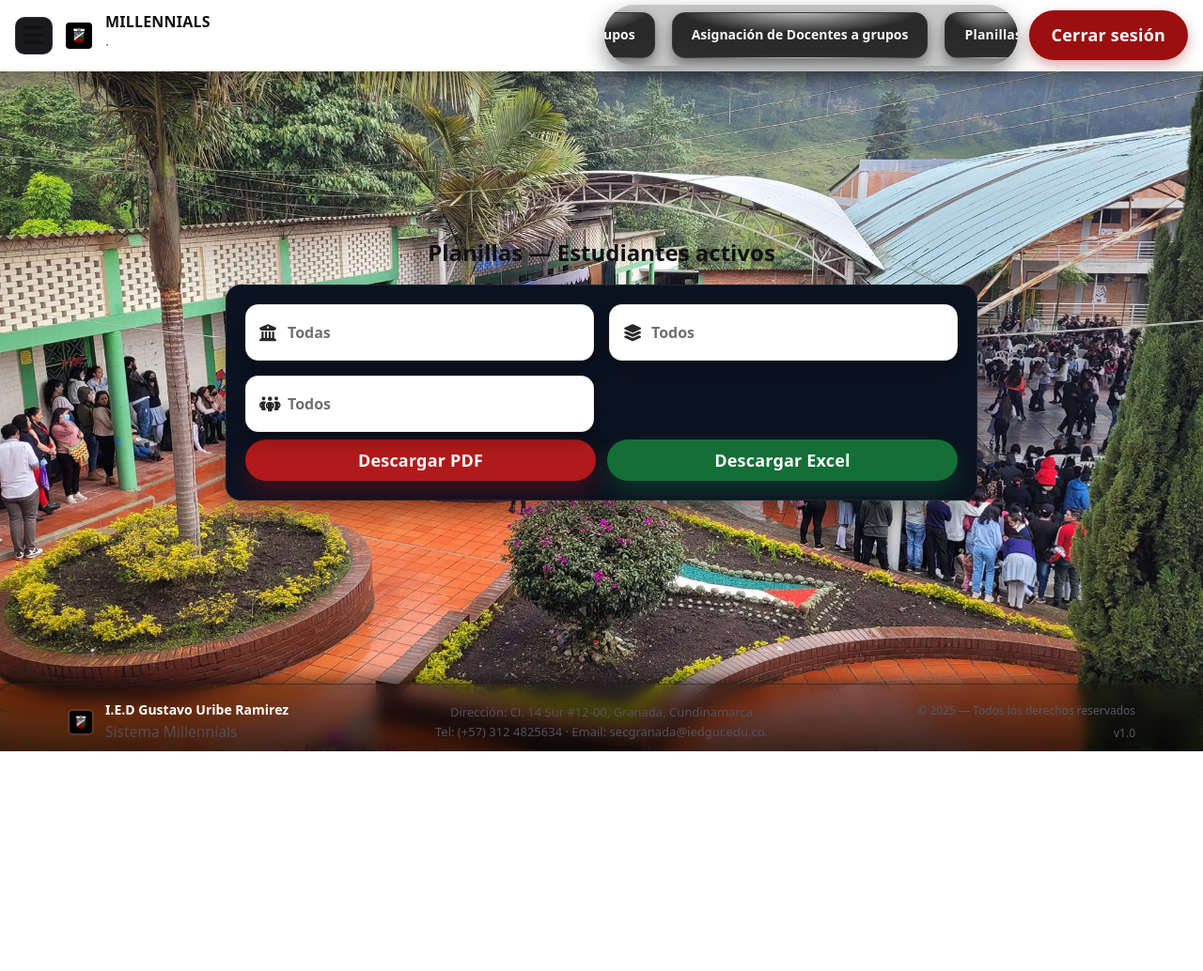
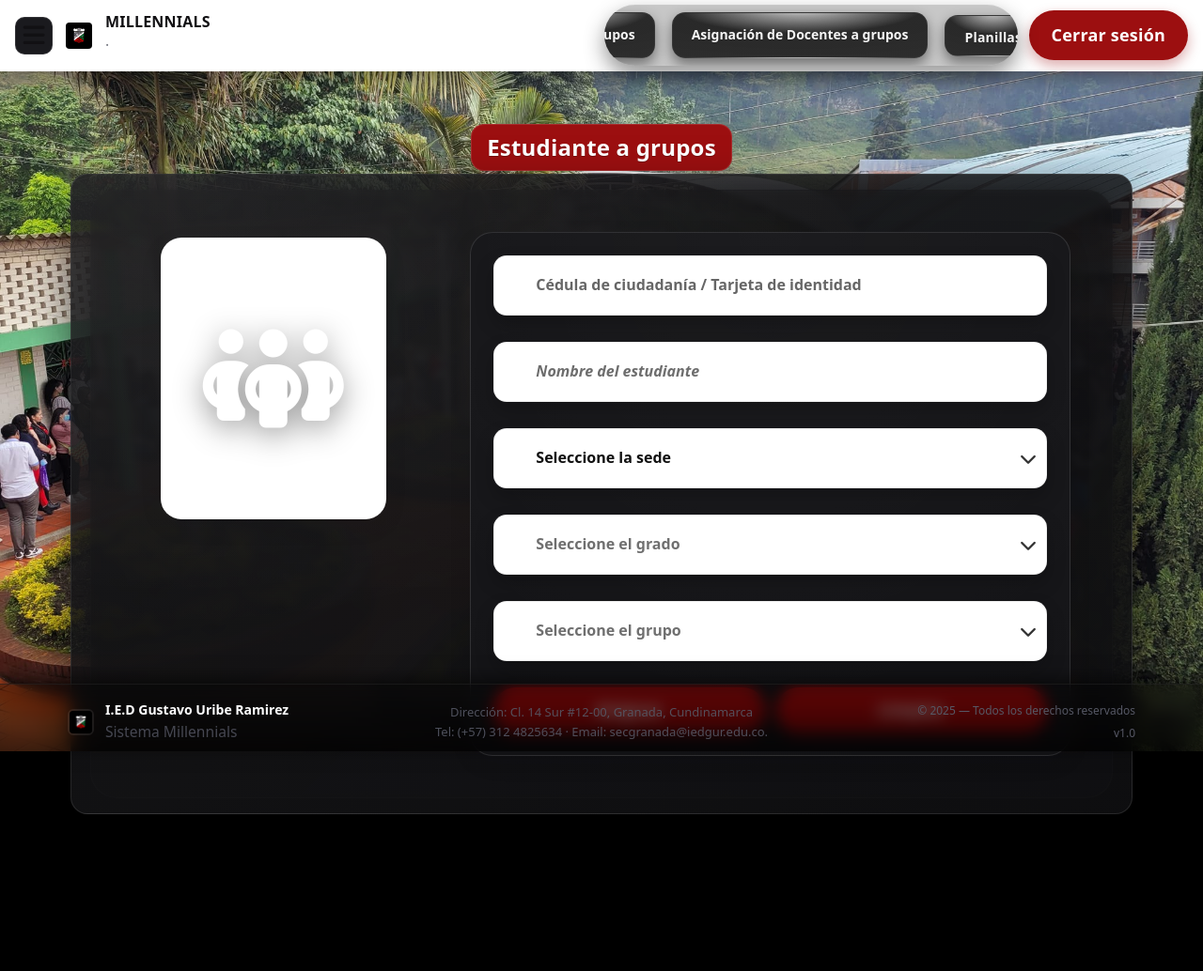
Before and after one commit to CarrKev1545/Milenials, a Django app: template core/templates/core/rector/estudiantes_a_grupos.html in a window 1280 px wide. Shown: the whole page at 94% size. Before the commit the page ends 800 px from the top, so only its background shows below. Run offline with Django 5.2, Linux system fonts and the light colour scheme; the template is opened without the code that fills it, so the values that code supplies are empty.

Commit message:
Correcion 1

```diff
--- a/core/templates/core/rector/estudiantes_a_grupos.html
+++ b/core/templates/core/rector/estudiantes_a_grupos.html
@@ -1,267 +1,357 @@
 {% extends "core/base_dashboard.html" %}
 {% load static %}
 
-{% block title %}Planillas — Estudiantes activos{% endblock %}
+{% block title %}Estudiante a grupos{% endblock %}
 
 {% block extra_css %}
 <style>
-  /* Escala consistente con 'registro_estudiantes' */
-  :root { font-size:16px; }
-  @media (max-width:75em){ :root{ font-size:15px; } }
-  @media (max-width:62em){ :root{ font-size:14px; } }
-  @media (max-width:48em){ :root{ font-size:13px; } }
-  @media (max-width:36em){ :root{ font-size:12px; } }
+  /* Escala base rem (fluida) */
+  :root { font-size: 16px; }
+  @media (max-width: 75em){ :root { font-size: 15px; } }
+  @media (max-width: 62em){ :root { font-size: 14px; } }
+  @media (max-width: 48em){ :root { font-size: 13px; } }
+  @media (max-width: 36em){ :root { font-size: 12px; } }
 
-  /* Contenedor y título */
-  .pl      { width:100%; max-width:52rem; margin:0 auto; padding:1rem; }
-  .pl-title{ text-align:center; font-weight:800; font-size:1.5rem; margin-bottom:1.25rem; }
+  /* Layout general (reutiliza el patrón del módulo rector) */
+  .re{ width:100%; max-width:70rem; margin:0 auto; padding:1rem; }
+  .re-title{ text-align:center; font-weight:800; font-size:1.5rem; margin-bottom:1.25rem; }
 
-  /* Tarjeta centrada */
-  .pl-card{
-    background:#0b1220; border-radius:1rem; color:#e5ecf6;
-    padding:1.25rem; border:1px solid rgba(255,255,255,.08);
+  .re-wrap{ display:grid; grid-template-columns:1fr 2fr; gap:1.25rem; align-items:start; }
+  @media (max-width:56.25em){ .re-wrap{ grid-template-columns:1fr; } }
+
+  /* Avatar */
+  .re-left{ display:flex; justify-content:center; }
+  .re-avatar{
+    width:6.25rem; height:6.25rem; border-radius:50%;
+    display:grid; place-items:center; background:#0c0c0c;
+    box-shadow:0 .75rem 1.5rem rgba(0,0,0,.35), inset 0 -.5rem 1rem rgba(0,0,0,.2);
+  }
+  .re-avatar i{ font-size:3rem; color:#fff; filter:drop-shadow(0 .5rem 1rem rgba(0,0,0,.4)); }
+
+  /* Card derecha */
+  .re-right{
+    background:#0b1220; color:#e5ecf6;
+    border-radius:1rem; padding:1.25rem;
+    border:1px solid rgba(255,255,255,.08);
     box-shadow:0 .75rem 1.5rem rgba(0,0,0,.35);
-    margin:0 auto;
   }
 
-  /* Formulario (inputs tipo “registro”) */
-  .pl-form{ display:grid; gap:1rem; grid-template-columns:1fr; }
-  @media (min-width:56.25em){ .pl-form{ grid-template-columns:repeat(2,1fr); } }
+  /* Formulario */
+  .re-form{ display:grid; grid-template-columns:1fr; gap:1rem; }
+  @media (min-width:56.25em){
+    .re-form{ grid-template-columns:repeat(2,1fr); }
+    .re-field--span-2{ grid-column:1/-1; }
+  }
 
-  .pl-field{
+  .re-field{
     position:relative; display:flex; align-items:center;
-    height:3.75rem; border-radius:.875rem;
-    background:#fff; border:1px solid rgba(0,0,0,.08);
+    height:4rem; border-radius:.875rem; background:#fff; color:#111;
+    border:1px solid rgba(0,0,0,.06);
     box-shadow:0 .625rem 1.25rem rgba(0,0,0,.22);
     padding:0 .875rem 0 2.75rem;
   }
-  .pl-ico{
+  .re-ico{
     position:absolute; left:.875rem; top:50%; transform:translateY(-50%);
     color:#111; opacity:.9;
   }
-  .pl-field select{
-    width:100%; border:none; outline:none; background:transparent;
-    font-weight:700; color:#111; font-size:1rem; appearance:none;
+  .re-caret{
+    position:absolute; right:.625rem; top:50%; transform:translateY(-50%);
+    color:#111; opacity:.85; pointer-events:none;
   }
-  .pl-field select:disabled{ opacity:.6; }
 
-  /* Botones */
-  .pl-actions{ display:grid; gap:.75rem; grid-template-columns:1fr; margin-top:.5rem; }
-  @media (min-width:33.75em){ .pl-actions{ grid-template-columns:repeat(2,1fr); } }
-  .pl-actions .btn{
-    height:2.75rem; border-radius:999rem; border:none; cursor:pointer;
-    font-weight:800; color:#fff; transition:.15s transform ease, .15s box-shadow ease;
+  .re-field select,
+  .re-field input{
+    appearance:none; width:100%; border:none; outline:none; background:transparent;
+    color:#111; font-weight:700; font-size:1rem;
   }
-  .btn-pdf{ background:#b11a1a; box-shadow:0 .75rem 1.5rem rgba(156,15,16,.35); }
-  .btn-xls{ background:#136f36; box-shadow:0 .75rem 1.5rem rgba(19,111,54,.35); }
-  .pl-actions .btn:hover{ transform:translateY(-.125rem); box-shadow:0 1rem 2rem rgba(0,0,0,.45); }
+  .re-field input::placeholder{ color:#666; font-weight:600; }
+
+  /* Estados dependientes */
+  .is-disabled{ opacity:.6; cursor:not-allowed; }
+
+  /* Acciones */
+  .re-actions{
+    display:grid; gap:.75rem; grid-template-columns:1fr; margin-top:1rem;
+  }
+  @media (min-width:33.75em){ .re-actions{ grid-template-columns:repeat(2,1fr); } }
+  .btn{
+    height:2.75rem; border:none; border-radius:999rem; cursor:pointer; font-weight:800; color:#fff;
+    background:var(--accent,#c62828);
+    box-shadow:0 .75rem 1.5rem rgba(156,15,16,.35);
+    transition:.15s transform ease, .15s box-shadow ease;
+  }
+  .btn:hover{ transform:translateY(-.125rem); box-shadow:0 1rem 2rem rgba(156,15,16,.45); }
+
+  /* Mensajes (compatibles con las clases que ya usas en el módulo) */
+  .re-msg{ margin:.5rem 0; padding:.6rem .9rem; border-radius:.8rem; font-weight:700; }
+  .re-msg--ok{ background:#065f46; color:#d1fae5; }
+  .re-msg--err{ background:#7f1d1d; color:#fee2e2; }
+
+  /* Toast mínimo reutilizable */
+  .toast{
+    position:fixed; right:1rem; bottom:1rem; z-index:1000;
+    background:#111827; color:#fff; padding:.625rem .75rem; border-radius:.625rem;
+    box-shadow:0 .5rem 1.5rem rgba(0,0,0,.25); max-width:60ch;
+    opacity:1; transition:opacity .18s ease;
+  }
+  .toast.hidden{ opacity:0; pointer-events:none; }
+
+  /* Detalles solicitados */
+  #eg-nombre[readonly]{ font-style:italic; opacity:.95; }
 </style>
 {% endblock %}
 
 {% block content %}
-<section class="pl" aria-labelledby="titulo-pl">
-  <h1 id="titulo-pl" class="pl-title">Planillas — Estudiantes activos</h1>
+<section class="re" aria-labelledby="titulo-eg">
+  <h1 id="titulo-eg" class="re-title">Estudiante a grupos</h1>
 
-  <!-- Tarjeta centrada -->
-  <div class="pl-card">
-    <form class="pl-form" onsubmit="return false;" autocomplete="off">
-      <!-- Sede -->
-      <label class="pl-field" for="pl-sede">
-        <span class="pl-ico"><i class="fa-solid fa-building-columns"></i></span>
-        <select id="pl-sede">
-          <option value="">Todas</option>
-        </select>
-      </label>
+  <div class="re-wrap">
+    <!-- Columna izquierda: avatar -->
+    <aside class="re-left" aria-label="Ilustración estudiantes">
+      <div class="re-avatar" aria-hidden="true">
+        <i class="fa-solid fa-people-group"></i>
+      </div>
+    </aside>
 
-      <!-- Grado -->
-      <label class="pl-field" for="pl-grado">
-        <span class="pl-ico"><i class="fa-solid fa-layer-group"></i></span>
-        <select id="pl-grado" disabled>
-          <option value="">Todos</option>
-        </select>
-      </label>
+    <!-- Columna derecha: formulario -->
+    <div class="re-right">
 
-      <!-- Grupo -->
-      <label class="pl-field" for="pl-grupo">
-        <span class="pl-ico"><i class="fa-solid fa-people-group"></i></span>
-        <select id="pl-grupo" disabled>
-          <option value="">Todos</option>
-        </select>
-      </label>
-    </form>
+      {% if messages %}
+        {% for m in messages %}
+          <div class="re-msg {% if m.tags == 'success' %}re-msg--ok{% else %}re-msg--err{% endif %}">
+            {{ m }}
+          </div>
+        {% endfor %}
+      {% endif %}
 
-    <div class="pl-actions">
-      <button type="button" id="btn-pdf" class="btn btn-pdf">Descargar PDF</button>
-      <button type="button" id="btn-xls" class="btn btn-xls">Descargar Excel</button>
+      <div class="re-card">
+        <form class="re-form" id="eg-form" method="post" autocomplete="off" novalidate>
+          {% csrf_token %}
+
+          <!-- Documento -->
+          <label class="re-field" for="eg-doc">
+            <span class="re-ico" aria-hidden="true"><i class="fa-solid fa-id-card"></i></span>
+            <input id="eg-doc" name="documento" type="text" inputmode="numeric" pattern="[0-9]{4,30}"
+                   placeholder="Cédula de ciudadanía / Tarjeta de identidad"
+                   aria-label="Documento del estudiante" required>
+          </label>
+
+          <!-- Nombre (solo lectura) -->
+          <label class="re-field" for="eg-nombre">
+            <span class="re-ico" aria-hidden="true"><i class="fa-solid fa-user"></i></span>
+            <input id="eg-nombre" name="nombre_estudiante" type="text"
+                   placeholder="Nombre del estudiante" aria-label="Nombre del estudiante"
+                   readonly>
+          </label>
+
+          <!-- Sede -->
+          <label class="re-field" for="eg-sede">
+            <span class="re-ico" aria-hidden="true"><i class="fa-solid fa-building"></i></span>
+            <select id="eg-sede" name="sede_id" required aria-label="Seleccione la sede">
+              <option value="">Seleccione la sede</option>
+              {% for s in sedes %}
+                <option value="{{ s.id }}">{{ s.nombre }}</option>
+              {% endfor %}
+            </select>
+            <span class="re-caret" aria-hidden="true"><i class="fa-solid fa-chevron-down"></i></span>
+          </label>
+
+          <!-- Grado (se activa al elegir sede) -->
+          <label class="re-field" for="eg-grado">
+            <span class="re-ico" aria-hidden="true"><i class="fa-solid fa-graduation-cap"></i></span>
+            <select id="eg-grado" name="grado_id" required aria-label="Seleccione el grado" disabled>
+              <option value="">Seleccione el grado</option>
+            </select>
+            <span class="re-caret" aria-hidden="true"><i class="fa-solid fa-chevron-down"></i></span>
+          </label>
+
+          <!-- Grupo (se activa al elegir grado) -->
+          <label class="re-field" for="eg-grupo">
+            <span class="re-ico" aria-hidden="true"><i class="fa-solid fa-users-rectangle"></i></span>
+            <select id="eg-grupo" name="grupo_id" required aria-label="Seleccione el grupo" disabled>
+              <option value="">Seleccione el grupo</option>
+            </select>
+            <span class="re-caret" aria-hidden="true"><i class="fa-solid fa-chevron-down"></i></span>
+          </label>
+        </form>
+
+        <!-- Acciones -->
+        <div class="re-actions">
+          <button type="submit" form="eg-form" class="btn btn--danger">Asignar</button>
+          <button type="reset"  form="eg-form" class="btn btn--danger">Limpiar</button>
+        </div>
+      </div>
     </div>
   </div>
 </section>
+
+<!-- Toast -->
+<div id="toast" class="toast hidden" role="status" aria-live="polite"></div>
 {% endblock %}
 
 {% block extra_js %}
-{# ——— Lógica intacta ——— #}
-{% url 'api_sedes' as api_sedes_url %}
-{% url 'api_grados_por_sede' as api_grados_url %}
-{% url 'api_grupos_por_sede_grado' as api_grupos_url %}
-{% url 'planillas_export_pdf' as export_pdf_url %}
-{% url 'planillas_export_excel' as export_xls_url %}
+<script>
+(function(){
+  const $ = (s) => document.querySelector(s);
 
-<script>
-(() => {
-  // ---- Elementos (IDs se conservan) ----
-  const selSede  = document.getElementById('pl-sede');
-  const selGrado = document.getElementById('pl-grado');
-  const selGrupo = document.getElementById('pl-grupo');
-  const btnPDF   = document.getElementById('btn-pdf');
-  const btnXLS   = document.getElementById('btn-xls');
+  const form     = $('#eg-form');
+  const csrfInp  = form.querySelector('input[name=csrfmiddlewaretoken]');
+  const docInp   = $('#eg-doc');
+  const nameInp  = $('#eg-nombre');
+  const sedeSel  = $('#eg-sede');
+  const gradoSel = $('#eg-grado');
+  const grupoSel = $('#eg-grupo');
 
-  // ---- Endpoints inyectados desde Django ----
-  const URL_SEDES  = "{{ api_sedes_url|escapejs }}";
-  const URL_GRADOS = "{{ api_grados_url|escapejs }}";
-  const URL_GRUPOS = "{{ api_grupos_url|escapejs }}";
-
-  const URL_PDF = "{{ export_pdf_url|escapejs }}";
-  const URL_XLS = "{{ export_xls_url|escapejs }}";
-
-  // ---- Helpers ----
-  async function j(url){
-    const r = await fetch(url, { credentials:'same-origin' });
-    if(!r.ok) throw new Error(`${r.status} ${url}`);
-    return r.json();
+  /* ---------- helpers ---------- */
+  function showToast(msg, ok=true){
+    const el = $('#toast');
+    el.textContent = msg;
+    el.style.background = ok ? '#065f46' : '#7f1d1d';
+    el.classList.remove('hidden');
+    setTimeout(() => el.classList.add('hidden'), 2600);
+  }
+  function clearSelect(sel, ph){
+    sel.innerHTML = '';
+    const opt = document.createElement('option');
+    opt.value = ''; opt.textContent = ph;
+    sel.appendChild(opt);
+  }
+  function setDisabled(sel, on){
+    sel.disabled = !!on;
+    sel.classList.toggle('is-disabled', !!on);
+  }
+  async function fetchJSON(url){
+    const r = await fetch(url, {headers: {'X-Requested-With':'fetch'}});
+    if(!r.ok) throw new Error('HTTP '+r.status);
+    return await r.json();
   }
 
-  // Normaliza arrays/objetos a [{id, nombre}]
-  function normalize(list) {
-    const arr = Array.isArray(list) ? list : [];
-    return arr.map(item => {
-      if (Array.isArray(item)) {
-        // [id, "Nombre"] o [id, "Sede - Grado - Grupo"]
-        return { id: item[0], nombre: String(item[1] ?? item[0]) };
-      }
-      if (item && typeof item === 'object') {
-        const id = item.id ?? item.value ?? item.pk ?? item.key ?? '';
-        const nombre = item.nombre ?? item.name ?? item.text ?? item.label ?? item.titulo ?? String(id);
-        return { id, nombre };
-      }
-      // Primitivos
-      return { id: item, nombre: String(item) };
-    });
+  /* ---------- Documento → nombre (debounce + blur) ---------- */
+  let timer = null;
+  function sanitizeDoc(){
+    docInp.value = docInp.value.replace(/\D+/g, '').slice(0, 30);
+    if(!docInp.value) nameInp.value = '';
   }
+  async function lookupByDoc(){
+    const doc = docInp.value.trim();
+    if(!doc){ nameInp.value=''; return; }
+    try{
+      const data = await fetchJSON("{% url 'api_estudiante_por_documento' %}?doc="+encodeURIComponent(doc));
+      nameInp.value = data.nombre_completo || `${data.nombre||''} ${data.apellidos||''}`.trim();
+    }catch{ nameInp.value=''; }
+  }
+  docInp.addEventListener('input', () => {
+    sanitizeDoc();
+    clearTimeout(timer);
+    if(docInp.value.length >= 5){ timer = setTimeout(lookupByDoc, 350); }
+    else{ nameInp.value=''; }
+  });
+  docInp.addEventListener('blur', lookupByDoc);
 
-  // Extrae la lista de una respuesta flexible
-  function extractList(data) {
-    if (!data) return [];
-    // claves comunes
-    if (Array.isArray(data.sedes))  return normalize(data.sedes);
-    if (Array.isArray(data.grados)) return normalize(data.grados);
-    if (Array.isArray(data.grupos)) return normalize(data.grupos);
-    if (Array.isArray(data.results))return normalize(data.results);
-    if (Array.isArray(data))        return normalize(data);
-    // objeto con índices numéricos -> conviértelo
-    return normalize(Object.values(data));
-  }
+  /* ---------- Cascada Sede → Grado → Grupo ---------- */
+  setDisabled(gradoSel, true);
+  setDisabled(grupoSel, true);
 
-  function fill(select, placeholder, items) {
-    select.innerHTML = '';
-    const ph = document.createElement('option');
-    ph.value = ''; ph.textContent = placeholder;
-    select.appendChild(ph);
-    items.forEach(({id, nombre}) => {
-      const o = document.createElement('option');
-      o.value = id; o.textContent = nombre;
-      select.appendChild(o);
-    });
-  }
+  sedeSel.addEventListener('change', async () => {
+    clearSelect(gradoSel, 'Seleccione el grado');
+    clearSelect(grupoSel, 'Seleccione el grupo');
+    setDisabled(grupoSel, true);
 
-  function resetSelect(select, placeholder) {
-    fill(select, placeholder, []);
-    select.disabled = true;
-  }
-
-  function enable(select, on=true) {
-    select.disabled = !on;
-  }
-
-  // ---- Carga Sedes ----
-  async function loadSedes() {
-    try{
-      const data = await j(URL_SEDES);
-      const sedes = extractList(data);
-      console.debug('SEDES ->', sedes, data);
-      fill(selSede, 'Todas', sedes);
-      enable(selSede, true);
-    }catch(e){
-      console.warn('Sedes:', e);
-      resetSelect(selSede, 'Todas');
-    }
-  }
-
-  // ---- Carga Grados (depende de sede) ----
-  async function loadGrados() {
-    const sede = selSede.value;
-    // reset dependientes
-    resetSelect(selGrado, 'Todos');
-    resetSelect(selGrupo, 'Todos');
-    if (!sede) return;
+    const sede_id = sedeSel.value;
+    setDisabled(gradoSel, !sede_id);
+    if(!sede_id) return;
 
     try{
-      const qs = new URLSearchParams({ sede_id: sede, sede: sede }); // enviamos ambos nombres
-      const data = await j(`${URL_GRADOS}?${qs.toString()}`);
-      const grados = extractList(data);
-      console.debug('GRADOS ->', grados, data);
-      fill(selGrado, 'Todos', grados);
-      enable(selGrado, grados.length > 0);
-    }catch(e){
-      console.warn('Grados:', e);
-    }
-  }
+      const data = await fetchJSON("{% url 'api_grados_por_sede' %}?sede_id="+encodeURIComponent(sede_id));
+      const grados = Array.isArray(data) ? data : (data.grados || []);
+      grados.forEach(g=>{
+        const opt = document.createElement('option');
+        opt.value = g.id; opt.textContent = g.nombre;
+        gradoSel.appendChild(opt);
+      });
+    }catch(e){ console.warn('Error cargando grados:', e); }
+  });
 
-  // ---- Carga Grupos (depende de sede+grado) ----
-  async function loadGrupos() {
-    const sede  = selSede.value;
-    const grado = selGrado.value;
-    resetSelect(selGrupo, 'Todos');
-    if (!sede || !grado) return;
+  gradoSel.addEventListener('change', async () => {
+    clearSelect(grupoSel, 'Seleccione el grupo');
+    setDisabled(grupoSel, true);
+
+    const sede_id  = sedeSel.value;
+    const grado_id = gradoSel.value;
+    if(!sede_id || !grado_id) return;
 
     try{
-      const qs = new URLSearchParams({
-        sede_id: sede, sede: sede,
-        grado_id: grado, grado: grado
+      const data = await fetchJSON("{% url 'api_grupos_por_sede_grado' %}?sede_id="+encodeURIComponent(sede_id)+"&grado_id="+encodeURIComponent(grado_id));
+      const grupos = Array.isArray(data) ? data : (data.grupos || []);
+      grupos.forEach(g=>{
+        const opt = document.createElement('option');
+        opt.value = g.id; opt.textContent = g.nombre;
+        grupoSel.appendChild(opt);
       });
-      const data = await j(`${URL_GRUPOS}?${qs.toString()}`);
-      const grupos = extractList(data);
-      console.debug('GRUPOS ->', grupos, data);
-      fill(selGrupo, 'Todos', grupos);
-      enable(selGrupo, grupos.length > 0);
-    }catch(e){
-      console.warn('Grupos:', e);
+      setDisabled(grupoSel, grupos.length === 0);
+    }catch(e){ console.warn('Error cargando grupos:', e); }
+  });
+
+  /* ---------- Envío ---------- */
+  form.addEventListener('submit', async (e)=>{
+    e.preventDefault();
+    const payload = {
+      documento: docInp.value.trim(),
+      sede_id:   sedeSel.value,
+      grado_id:  gradoSel.value,
+      grupo_id:  grupoSel.value,
+    };
+    if(!payload.documento || !payload.sede_id || !payload.grado_id || !payload.grupo_id){
+      showToast('Completa documento, sede, grado y grupo.', false); return;
     }
-  }
+    try{
+      const r = await fetch("{% url 'rector_estudiantes_a_grupos_asignar' %}", {
+        method:'POST',
+        headers:{
+          'Content-Type':'application/x-www-form-urlencoded;charset=UTF-8',
+          'X-CSRFToken': csrfInp ? csrfInp.value : '',
+        },
+        body: new URLSearchParams(payload),
+      });
+      const data = await r.json();
+      if(data.ok){ showToast(data.msg || 'Estudiante asignado con éxito.'); }
+      else{ showToast(data.msg || 'No se pudo asignar.', false); }
+    }catch{ showToast('Error de red al asignar.', false); }
+  });
 
-  // ---- Descargas ----
-  function openExport(baseUrl){
-    const p = new URLSearchParams();
-    const add = (k,v) => { if (v) p.append(k, v); };
+  /* ---------- Reset ---------- */
+  form.addEventListener('reset', ()=>{
+    setTimeout(()=>{
+      clearSelect(gradoSel, 'Seleccione el grado');
+      clearSelect(grupoSel, 'Seleccione el grupo');
+      setDisabled(gradoSel, true);
+      setDisabled(grupoSel, true);
+      nameInp.value = '';
+    },0);
+  });
 
-    if (selSede.value)  { add('sede_id', selSede.value);  add('sede',  selSede.value); }
-    if (selGrado.value) { add('grado_id', selGrado.value); add('grado', selGrado.value); }
-    if (selGrupo.value) { add('grupo_id', selGrupo.value); add('grupo', selGrupo.value); }
+  /* ---------- Accesibilidad: que toda la franja enfoque el control ---------- */
+  document.querySelectorAll('.re-field').forEach(label=>{
+    if(!label.hasAttribute('tabindex')) label.tabIndex = 0;
+    const ctl = label.querySelector('select, input');
+    if(!ctl) return;
 
-    const url = baseUrl + (p.toString() ? `?${p}` : '');
-    console.debug('EXPORT URL ->', url);   // para verificar en consola
-    window.open(url, '_blank', 'noopener');
-  }
-
-  // Eventos
-  btnPDF.addEventListener('click', () => openExport(URL_PDF));
-  btnXLS.addEventListener('click', () => openExport(URL_XLS));
-  selSede .addEventListener('change', loadGrados);
-  selGrado.addEventListener('change', loadGrupos);
-
-  // Init
-  resetSelect(selGrado, 'Todos');
-  resetSelect(selGrupo, 'Todos');
-  loadSedes().then(loadGrados);
+    label.addEventListener('click',(ev)=>{
+      if(ev.target === ctl) return;
+      if(ctl.disabled) return;
+      ev.preventDefault();
+      ctl.focus();
+      if(ctl.tagName === 'SELECT' && typeof ctl.showPicker === 'function'){ try{ ctl.showPicker(); }catch{} }
+    });
+    label.addEventListener('keydown',(ev)=>{
+      if(ev.key === 'Enter' || ev.key === ' '){
+        ev.preventDefault();
+        if(ctl.disabled) return;
+        ctl.focus();
+        if(ctl.tagName === 'SELECT' && typeof ctl.showPicker === 'function'){ try{ ctl.showPicker(); }catch{} }
+      }
+    });
+  });
 })();
 </script>
 {% endblock %}
--- a/core/templates/core/rector/planillas.html
+++ b/core/templates/core/rector/planillas.html
@@ -54,7 +54,7 @@
     font-weight:800; color:#fff; transition:.15s transform ease, .15s box-shadow ease;
   }
   .btn-pdf{ background:#b11a1a; box-shadow:0 .75rem 1.5rem rgba(156,15,16,.35); }
-  .btn-xls{ background:#b11a1a; box-shadow:0 .75rem 1.5rem rgba(19,111,54,.35); }
+  .btn-xls{ background:#136f36; box-shadow:0 .75rem 1.5rem rgba(19,111,54,.35); }
   .pl-actions .btn:hover{ transform:translateY(-.125rem); box-shadow:0 1rem 2rem rgba(0,0,0,.45); }
 
   /* Contenedor para posicionar el badge */
```
